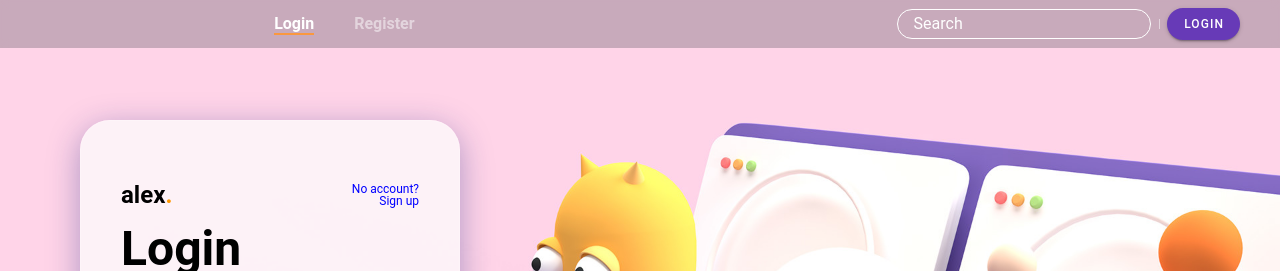
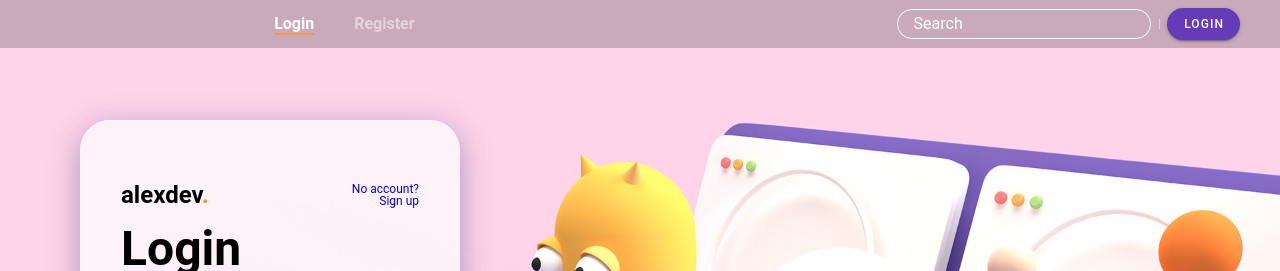
Before and after one commit to alexdevrr05/yearbook-vue, a Vue app: page /#/login in a window 1280 px wide. Shown: the top 271 px of the page. Built offline with nearby package versions, Linux system fonts and the light colour scheme; what vue-sweetalert2 would draw is missing.

Commit message:
the UI experience is improved in the login form

```diff
--- a/src/modules/main/components/LoginCard.vue
+++ b/src/modules/main/components/LoginCard.vue
@@ -4,7 +4,7 @@
         <div class="card-login-container">
             <div class="header">
                 <div class="logo-container">
-                    <span class="logo text-header">alex</span><span class="text-header text-orange">.</span>
+                    <span class="logo text-header">alexdev</span><span class="text-header text-orange">.</span>
                 </div>
                 <div class="sign-or-login-container">
                     <span>No account?</span>
@@ -25,6 +25,7 @@
                 <!-- TODO: form login -->
                 <div class="form-container">
                     <form v-if="isLoginOption" method="post" @submit.prevent="onSubmitLogin">
+                        <!-- @submit.prevent="onSubmitLogin" -->
                         <label>email address</label>
                         <input class="input" id="email" :error="!isEmailValid && 'Invalid email address'" type="email"
                             name="email" placeholder="vue@gmail.com" v-model="loginEmail">
@@ -35,8 +36,9 @@
                         <input class="input" type="password" placeholder="&#9679;&#9679;&#9679;&#9679;&#9679;&#9679;&#9679;"
                             v-model="loginPassword">
 
-                        <v-btn @click="onSubmitLogin" :disabled="!loginIsFormValid" color="black" rounded="lg"
-                            class="btn-sign-in" size="large">Send</v-btn>
+                        <!-- @click="onSubmitLogin" -->
+                        <v-btn type="submit" :disabled="!loginIsFormValid" color="black" rounded="lg" class="btn-sign-in"
+                            size="large">Send</v-btn>
                     </form>
 
                     <!-- TODO: form sign in -->
```
